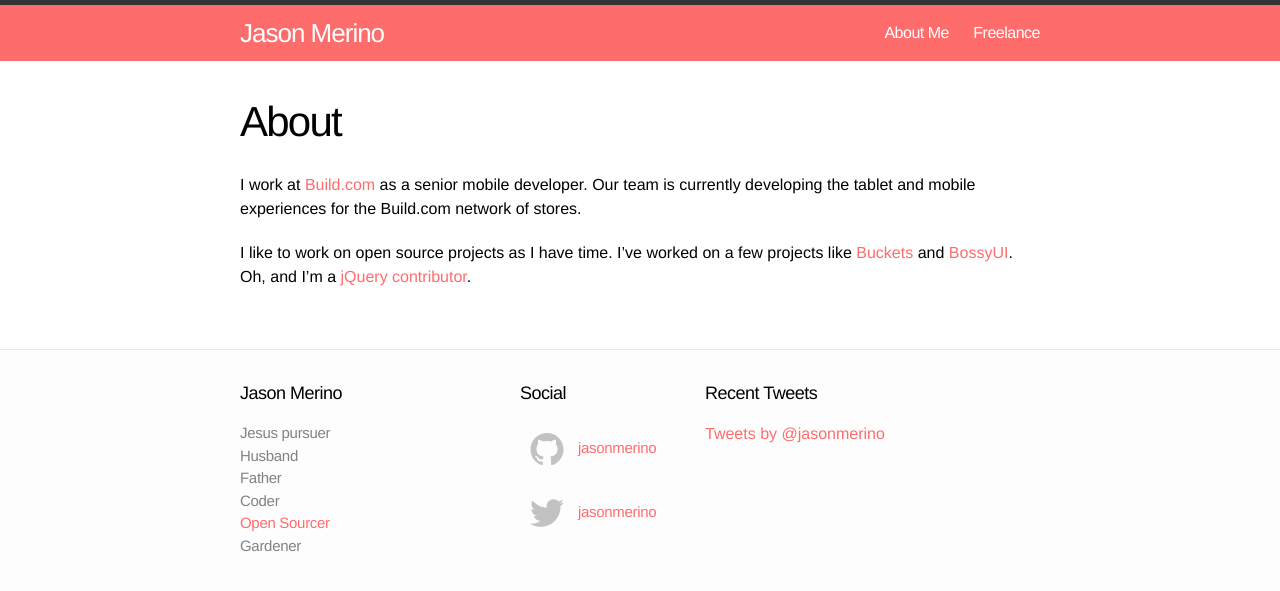
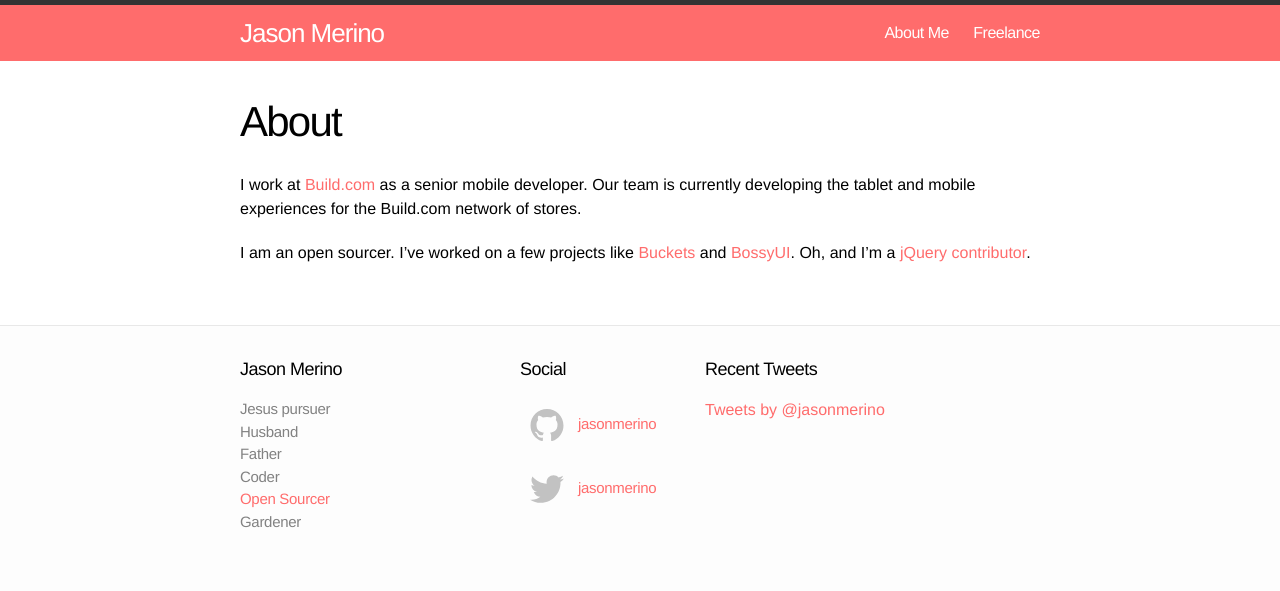
Before and after one commit to jasonmerino/jasonmerino.github.io, a Jekyll site: the page built from about.md, in a window 1280 px wide. Shown: the top 591 px of the page. Built offline with Jekyll 4.4.1, drawn with Linux system fonts in a browser that asks for light colours; Markdown is read by kramdown in place of the engine named in the settings; comment, search, counter and statistics services are not loaded.

Commit message:
Updates about page with more information about me and changes BossyUI link.

```diff
--- a/about.md
+++ b/about.md
@@ -8,4 +8,4 @@
 
 I work at [Build.com](http://build.com/) as a senior mobile developer. Our team is currently developing the tablet and mobile experiences for the Build.com network of stores.
 
-I like to work on open source projects as I have time. I've worked on a few projects like [Buckets](https://github.com/asm-products/buckets) and [BossyUI](https://github.com/buildcom/BossyUI). Oh, and I'm a [jQuery contributor](https://github.com/jquery/jquery/blob/master/AUTHORS.txt#L198).
+I am an open sourcer. I've worked on a few projects like [Buckets](https://github.com/asm-products/buckets) and [BossyUI](buildcom.github.io/BossyUI/). Oh, and I'm a [jQuery contributor](https://github.com/jquery/jquery/blob/master/AUTHORS.txt#L198).
```
